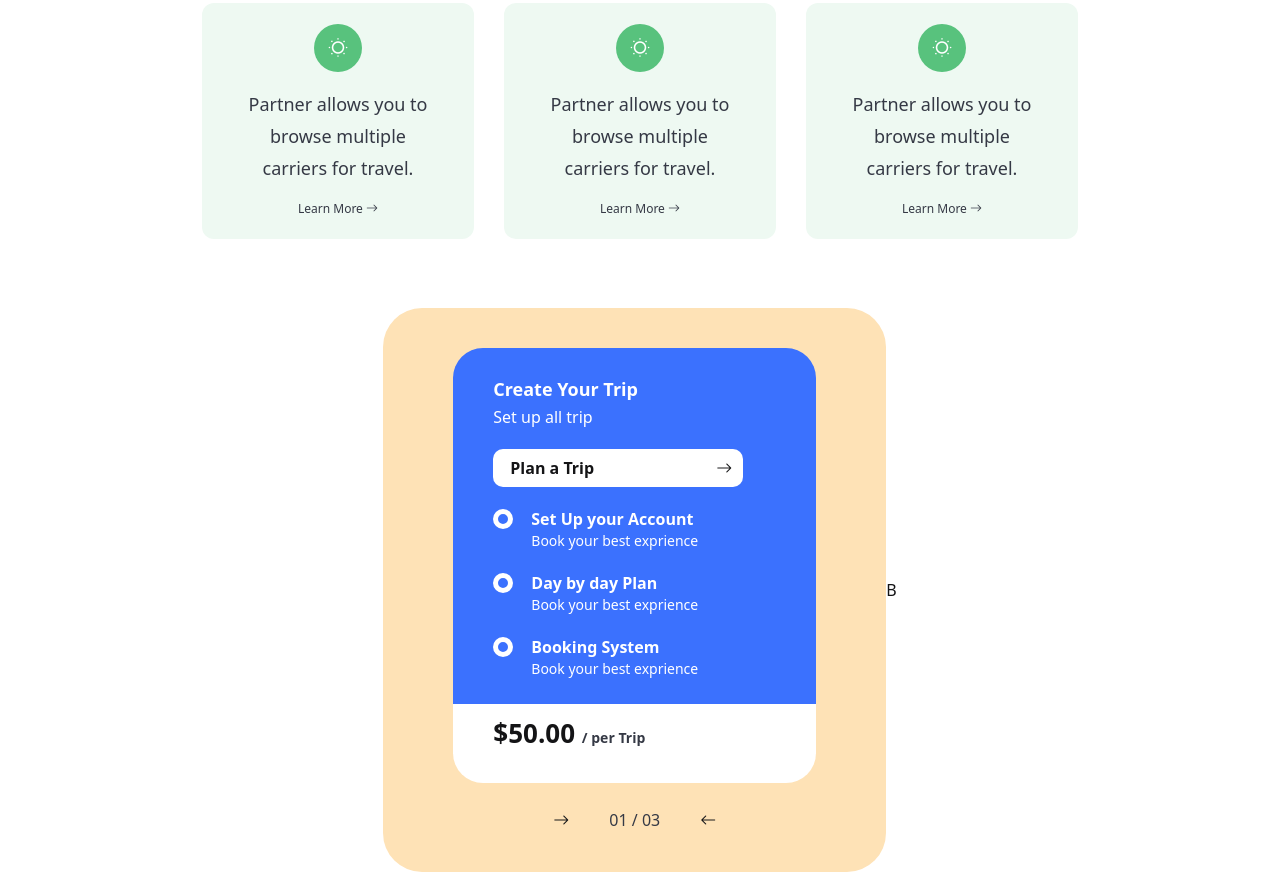
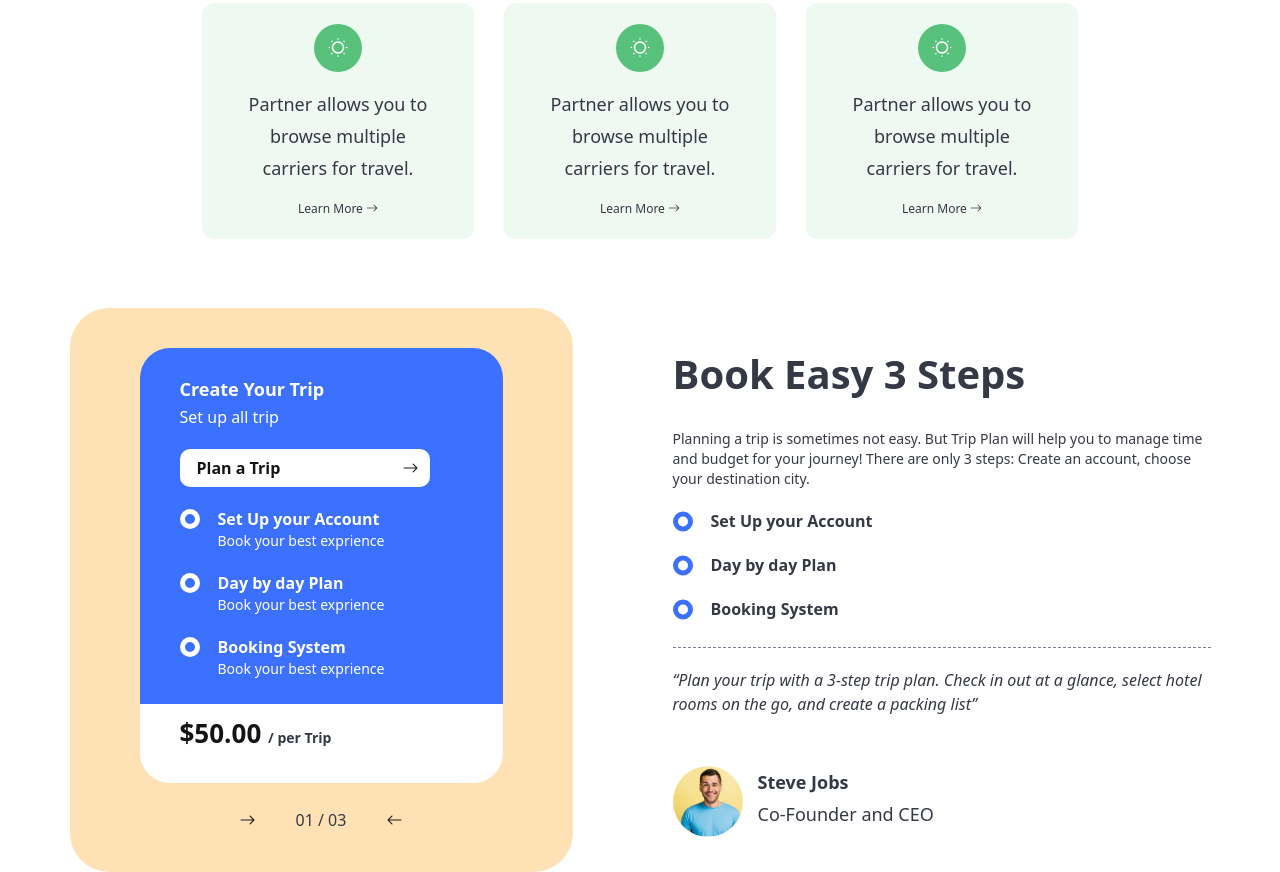
Before and after one commit to Tienduc37y/trip-planning, a plain HTML site: page index.html in a window 1280 px wide. Shown: the part 1279-2151 px from the top of the page. Drawn offline with nearby package versions, Linux system fonts and the light colour scheme; files that its build step writes are made by us from their sources.

Commit message:
B30 book-steps right

```diff
--- a/index.html
+++ b/index.html
@@ -207,7 +207,26 @@
         </div>
       </div>
 
-      <div class="book-content">B</div>
+      <div class="book-content">
+        <h1>Book Easy 3 Steps</h1>
+        <p class="t-14 mt-25">Planning a trip is sometimes not easy. But Trip Plan will help you to manage time
+          and budget for your journey! There are only 3 steps: Create an
+          account, choose your destination city.</p>
+        <div class="list">
+          <p class="list-item t-16 fw-700">Set Up your Account</p>
+          <p class="list-item t-16 fw-700">Day by day Plan</p>
+          <p class="list-item t-16 fw-700">Booking System</p>
+        </div>
+        <p class="t-16 fw-400 mt-20">“Plan your trip with a 3-step trip plan. Check in out at a glance, select
+          hotel rooms on the go, and create a packing list”</p>
+        <div class="mt-50 profile">
+          <img src="./image/createTrip/medium-shot-happy-man-smiling.png" alt="" class="rounded-circle mr-15">
+          <div>
+            <p class="t-18 fw-700">Steve Jobs</p>
+            <p class="t-18 fw-400">Co-Founder and CEO</p>
+          </div>
+        </div>
+      </div>
     </div>
     <!-- /book-steps -->
 </body>
--- a/scss/tripPlanner/_responsive-desktop.scss
+++ b/scss/tripPlanner/_responsive-desktop.scss
@@ -106,8 +106,26 @@
             }
         }
     }
+    .list{
+        .list-item{
+            margin-top: 20px;
+            display: flex;
+            align-items: center;
+           &::before{
+                content: url('../../image/createTrip/Ellipse-2220.svg');
+                width: 20px;
+                height: 20px;
+                margin-right: 18px;
+                display: inline-block;
+           }
+           &+.sub{
+            margin-left: 38px;
+           }
+        }
+    }
     .book-steps{
         .create-trip{
+            margin-right: 100px;
             border-radius: 39px;
             background: #FEE2B6;
             .your-trip{
@@ -125,23 +143,7 @@
                         width: 250px;
                         height: 38px;
                     }
-                    .list{
-                        .list-item{
-                            margin-top: 20px;
-                            display: flex;
-                            align-items: center;
-                           &::before{
-                                content: url('../../image/createTrip/Ellipse-2220.svg');
-                                width: 20px;
-                                height: 20px;
-                                margin-right: 18px;
-                                display: inline-block;
-                           }
-                           &+.sub{
-                            margin-left: 38px;
-                           }
-                        }
-                    }
+
                 }
                 &>div:nth-child(2){
                     background: white;
@@ -151,6 +153,29 @@
                     }
                 }
             }
+            .book-content{
+                display: flex;
+                flex-direction: column;
+                justify-content: center;
+            }
+        }
+        .book-content{
+            width: 538px;
+            .list{
+                .list-item{
+                   &::before{
+                        content: url('../../image/createTrip/Ellipse-2220-xanh.svg');
+                   }
+                }
+                padding-bottom: 26px;
+                border-bottom: 1px dashed #777E90;
+                &+p{
+                    font-style: italic;
+                }
+            }
+            .profile{
+                display: flex;
+            }
         }
     }
 }
```
Also changed, not shown: image/createTrip/Ellipse-2220-xanh.svg (added), image/createTrip/medium-shot-happy-man-smiling.png (added).
